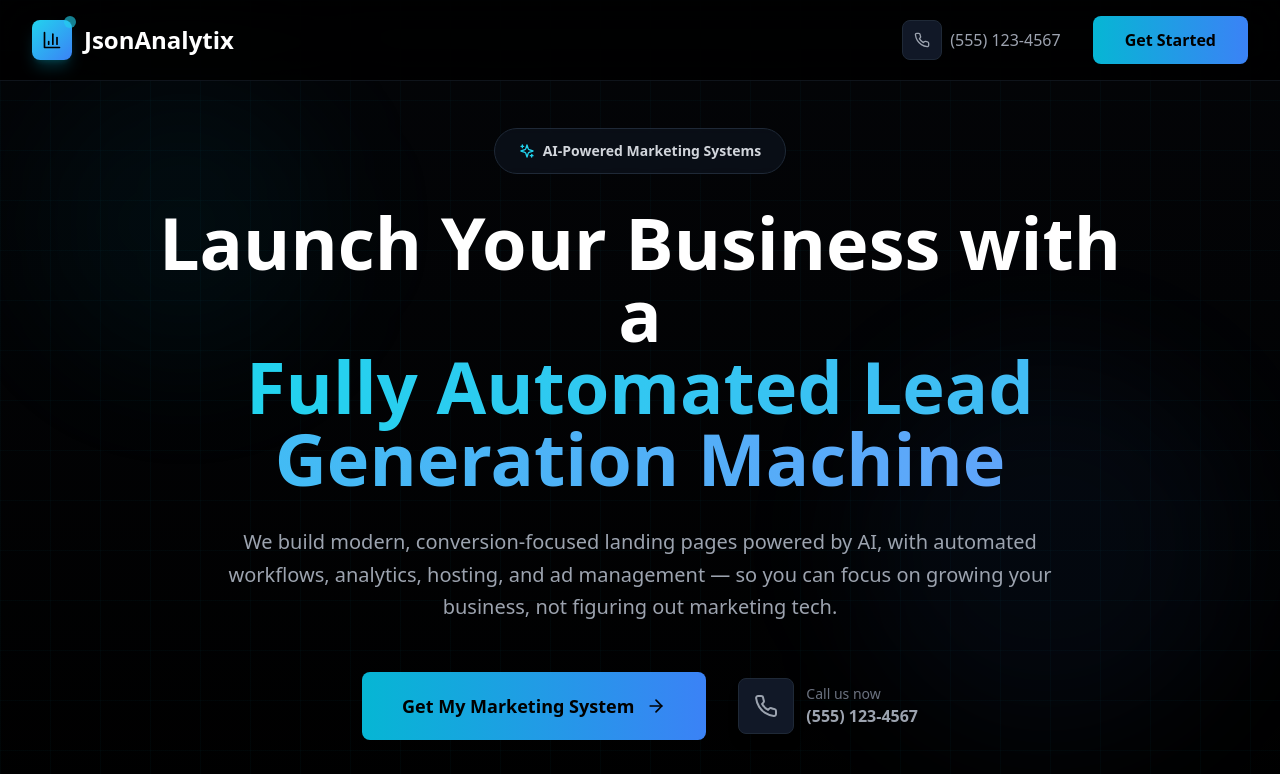
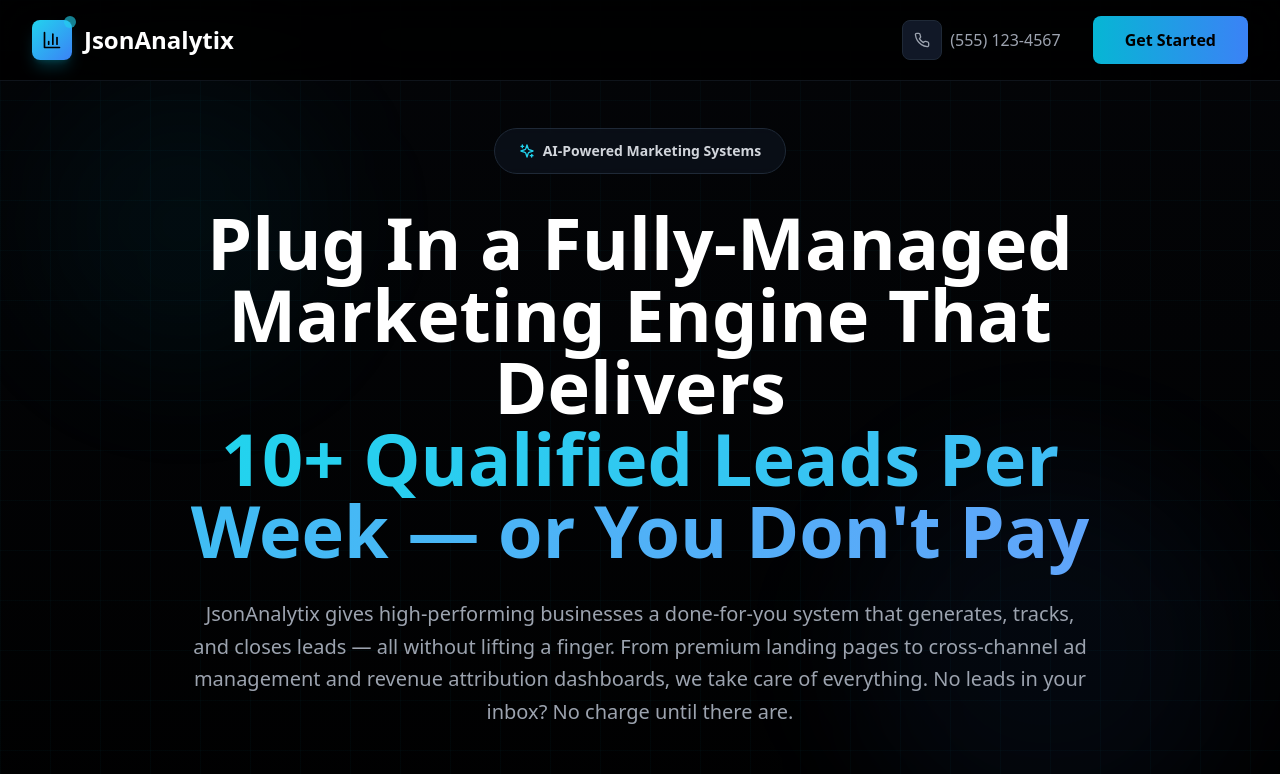
Before and after one commit to jsonanalytix/jsonanalytix-marketing-system, a React (Vite) app: page / in a window 1280 px wide. Shown: the top 774 px of the page. Built offline with nearby package versions, Linux system fonts and the light colour scheme.

Commit message:
Update hero section copy - target high-income business owners with 10+ leads guarantee

```diff
--- a/src/App.tsx
+++ b/src/App.tsx
@@ -89,23 +89,23 @@ function App() {
 
             <h1 className="text-6xl md:text-7xl font-bold mb-8 leading-tight">
               <span className="text-white">
-                Launch Your Business with a
+                Plug In a Fully-Managed Marketing Engine That Delivers
               </span>
               <br />
               <span className="bg-gradient-to-r from-cyan-400 to-blue-400 bg-clip-text text-transparent">
-                Fully Automated Lead Generation Machine
+                10+ Qualified Leads Per Week — or You Don't Pay
               </span>
             </h1>
 
             <p className="text-xl text-gray-400 mb-12 leading-relaxed max-w-4xl mx-auto font-light">
-              We build modern, conversion-focused landing pages powered by AI, with automated workflows,
-              analytics, hosting, and ad management — so you can focus on growing your business, not
-              figuring out marketing tech.
+              JsonAnalytix gives high-performing businesses a done-for-you system that generates, tracks, and closes
+              leads — all without lifting a finger. From premium landing pages to cross-channel ad management and
+              revenue attribution dashboards, we take care of everything. No leads in your inbox? No charge until there are.
             </p>
 
             <div className="flex flex-col sm:flex-row items-center justify-center space-y-6 sm:space-y-0 sm:space-x-8">
               <button className="group bg-gradient-to-r from-cyan-500 to-blue-500 text-black px-10 py-5 rounded-lg text-lg font-semibold hover:shadow-2xl hover:shadow-cyan-500/25 transform hover:scale-105 transition-all duration-300 flex items-center space-x-3">
-                <span>Get My Marketing System</span>
+                <span>Deploy My Marketing Engine</span>
                 <ArrowRight className="w-5 h-5 group-hover:translate-x-1 transition-transform" />
               </button>
 
```
